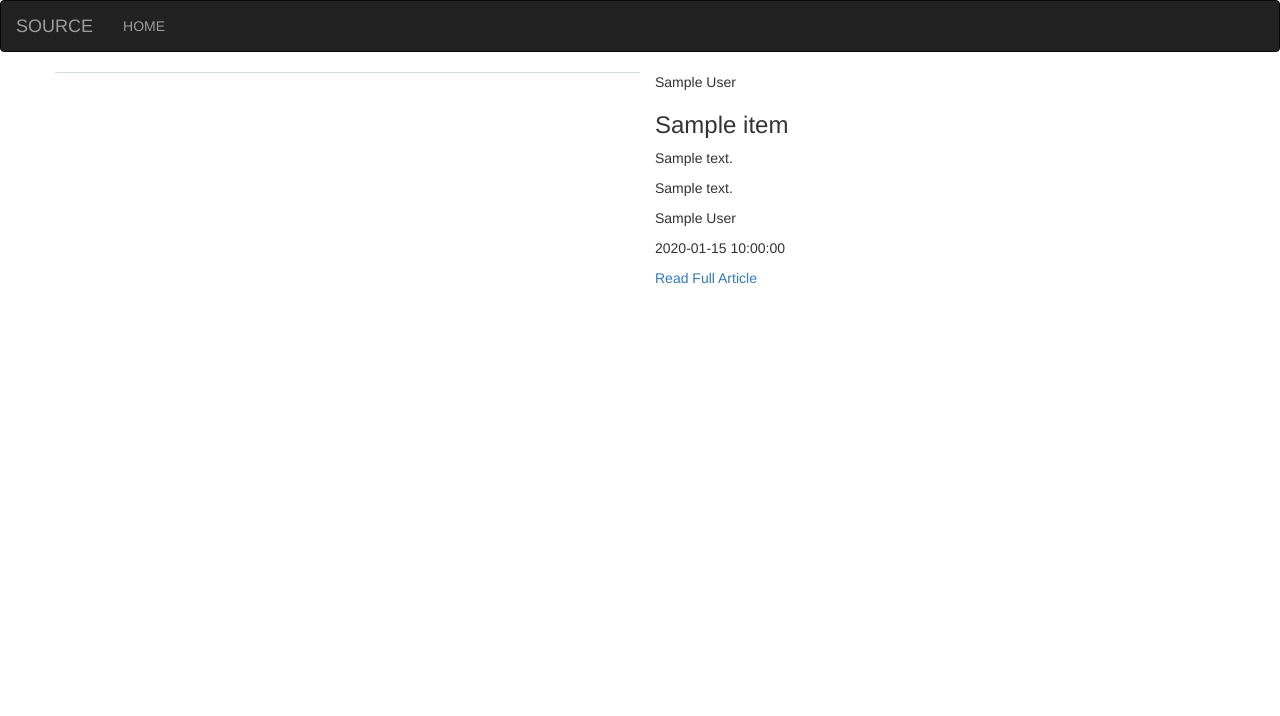
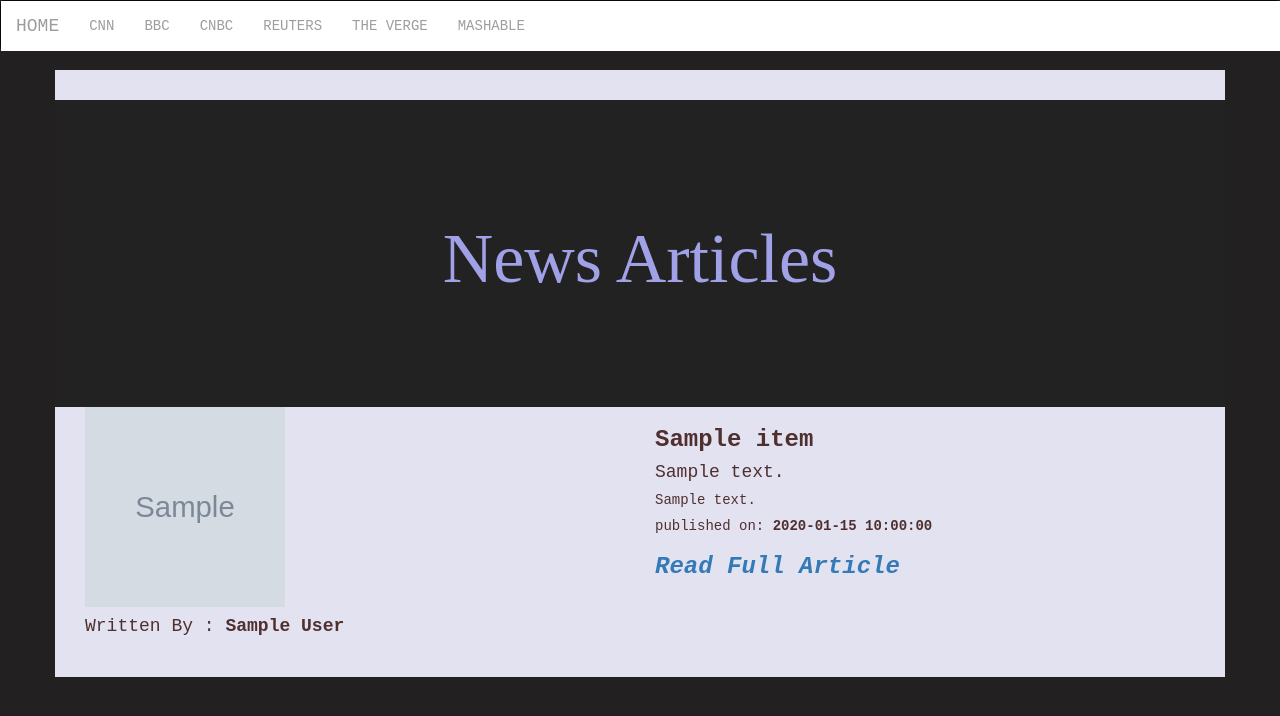
Before and after one commit to Nicoleha/News, a Flask app: template app/templates/article.html in a window 1280 px wide. Shown: the top 716 px of the page. Run offline with Flask 2, Linux system fonts and the light colour scheme; the template is opened without the code that fills it: most values are stand-ins (such as "Sample title", 1, 10 or a date in 2020); grey boxes marked "Sample" are stand-in pictures; parts of the project's set-up code (start-up, migrations or seed data) failed here and were passed over; some libraries are stand-ins or nearby versions.

Commit message:
final changes made website ready for hosting

```diff
--- a/app/static/css/index.css
+++ b/app/static/css/index.css
@@ -1,6 +1,6 @@
-/* body {background-color: black;
+body {background-color: rgb(34, 32, 32);
 color:white;
-font-family: 'Courier New', Courier, monospace;} */
+font-family: 'Courier New', Courier, monospace;}
 
 .heading {
     text-align: center;
@@ -13,11 +13,14 @@ h1 {
     padding-bottom: 10rem;
     font-size: 70px;
     word-wrap: break-word;
-    color: white
+    color: rgb(160, 161, 231);
 }
 
 h2 {
     color:red;
+    text-align: center;
+    font-family: serif;
+font-size: 45px;
 }
 
 p{
@@ -26,3 +29,15 @@ p{
 .heading #search{
     margin-top: 25rem;
 }
+.one{padding-bottom: 40px;}
+.one a{font-size: 20px;
+color: rgb(137, 137, 221);}
+
+.container-fluid{background-color:white;
+    color:rgb(5, 5, 5);
+    position:fixed;
+    width: 100%;
+}
+#color{background-color: rgb(226, 226, 241);
+padding: 30px;
+color:rgb(80, 47, 47);}
--- a/app/templates/article.html
+++ b/app/templates/article.html
@@ -9,23 +9,31 @@
     {{ super() }}
     <link rel="stylesheet" href="{{url_for('static',filename='css/index.css')}}">
 {% endblock %}
-<div class="container">
+<div class="container" id="color">
     <!-- Poster background -->
     <div class="row">
+            <div class="row" id="top">
+                    <div class="col-md-12 heading">
+                        <h1>News Articles</h1>
+                    </div>
+            </div>
         {% for item in article %}
 
-        <div class="col-md-6" style="background: url({{item.urlToImage}})">
+
+        <div class="col-md-6">
+                <img src={{item.urlToImage}} height="200" width="200">
+                <h4>Written By : <strong>{{ item.author}}</strong></h4>
         </div>
 
         <div class="col-md-6">
-            <p>{{ item.author}}</p>
-            <h3>{{ item.title }}</h3>
 
-            <p> {{ item.description }}</p>
-            <p>{{item.content}}</p>
-            <p>{{ item.author }}</p>
-            <p>{{item.publishedAt}}</p>
-            <a href={{item.url}} target="_blank">Read Full Article</a>
+
+            <h3><strong>{{ item.title }}</strong></h3>
+
+            <h4> {{ item.description }}</p>
+            <h5>{{item.content}}</p>
+            <h5>published on: <strong>{{item.publishedAt}}</strong></p>
+            <h3><em><strong><a href={{item.url}} target="_blank">Read Full Article</a></strong></em></h3>
 
 
         </div>
--- a/app/templates/macros.html
+++ b/app/templates/macros.html
@@ -2,9 +2,13 @@
 
 {% for source in source_list %}
 <div class="one">
-    <h3>{{ source.name}}</h3>
-    <p>{{source.description}}</p>
-    <a href='/article/{{source.id}}'>Read Article</a>
+    <div class="row">
+    <div class="col-md-5"> <h3>{{ source.name}}</h3></div>
+    <div class="col-md-5">  <p>{{source.description}}</p>
+        <a href='/article/{{source.id}}'>Read Article</a></div>
+</div>
+
+
 </div>
 
 {% endfor %}
--- a/app/templates/navbar.html
+++ b/app/templates/navbar.html
@@ -7,11 +7,16 @@
                   <span class="icon-bar"></span>
                   <span class="icon-bar"></span>
                 </button>
-                <a class="navbar-brand" href="/"> SOURCE </a>
+                <a class="navbar-brand" href="/"> HOME </a>
             </div>
             <div class="navbar-collapse collapse">
                 <ul class="nav navbar-nav">
-                    <li><a href="/">HOME</a></li>
+                    <li><a href="/article/cnn">CNN</a></li>
+                    <li><a href="/article/bbc">BBC</a></li>
+                    <li><a href="/article/cnbc">CNBC</a></li>
+                    <li><a href="/article/reuters">REUTERS</a></li>
+                    <li><a href="/article/the-verge">THE VERGE</a></li>
+                    <li><a href="/article/mashable">MASHABLE</a></li>
             </div>
 
         </div>
```
Also changed, not shown: app/templates/index.html (+0 -22 lines), Readme.md.
